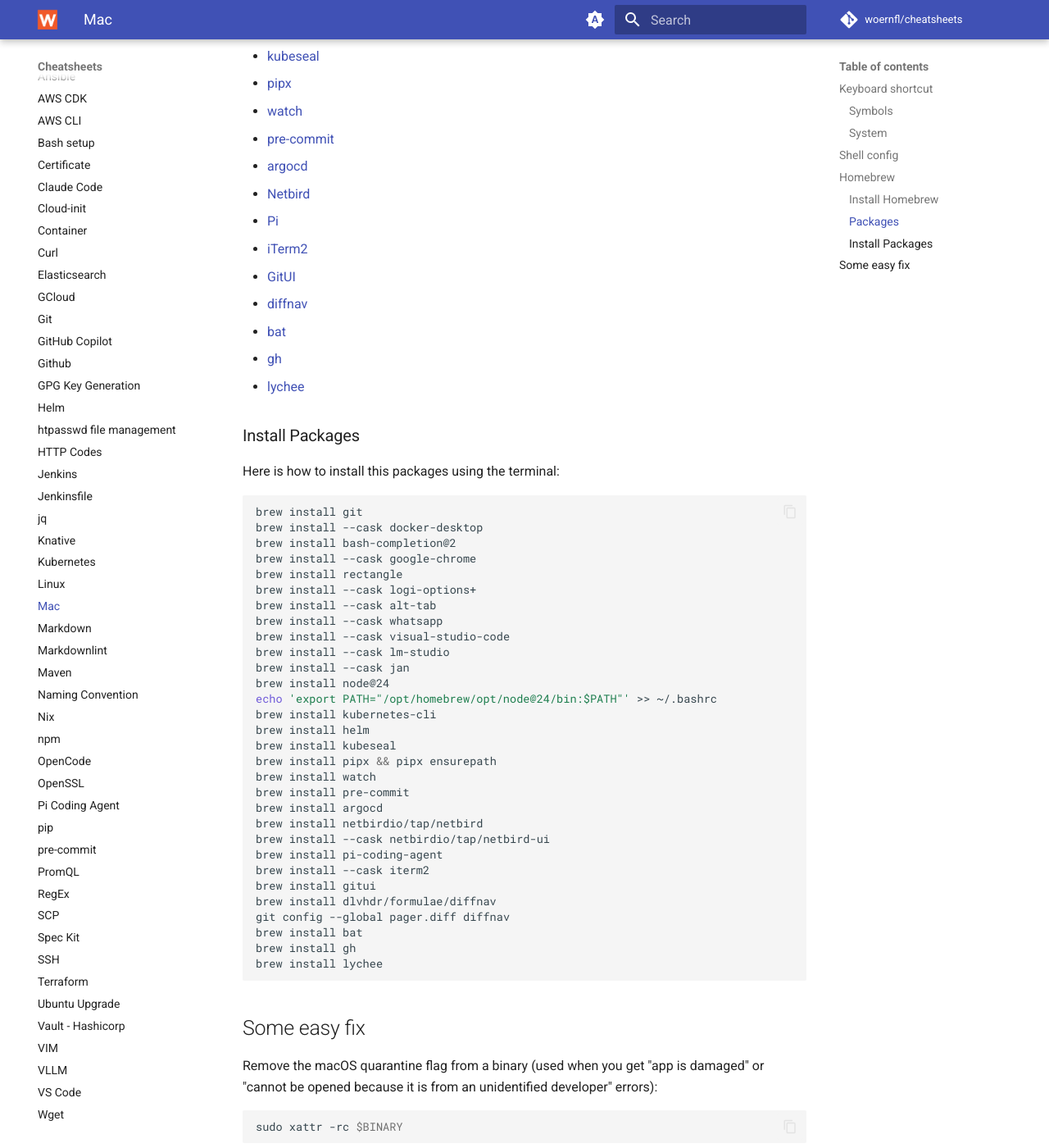
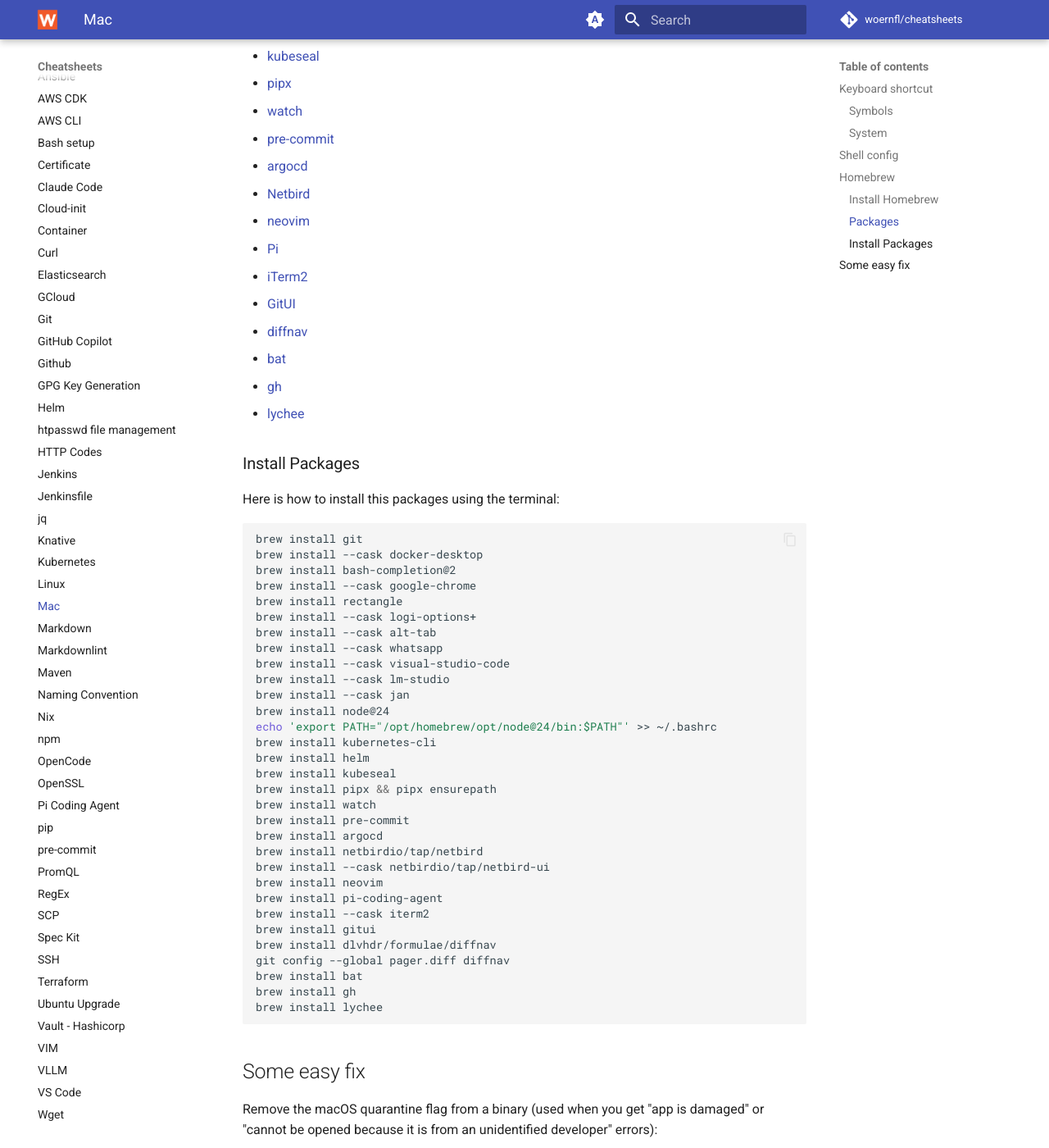
Before and after one commit to woernfl/cheatsheets, an MkDocs documentation site: the page built from docs/mac.md, in a window 1280 px wide and 1400 px high, scrolled down 2145 px. Shown: the whole window at 82% size. Built offline with MkDocs 1.6.1 and Material for MkDocs 9.7.7, drawn with Linux system fonts in a browser that asks for light colours; comment, search, counter and statistics services are not loaded.

Commit message:
Add Neovim installation instructions to mac.md (#442)

```diff
--- a/docs/mac.md
+++ b/docs/mac.md
@@ -78,6 +78,7 @@
 - [pre-commit](https://pre-commit.com/)
 - [argocd](https://argoproj.github.io/cd/)
 - [Netbird](https://docs.netbird.io/)
+- [neovim](https://neovim.io/)
 - [Pi](https://pi.dev/)
 - [iTerm2](https://github.com/gnachman/iterm2)
 - [GitUI](https://github.com/gitui-org/gitui)
@@ -113,6 +114,7 @@
 brew install argocd
 brew install netbirdio/tap/netbird
 brew install --cask netbirdio/tap/netbird-ui
+brew install neovim
 brew install pi-coding-agent
 brew install --cask iterm2
 brew install gitui
```
